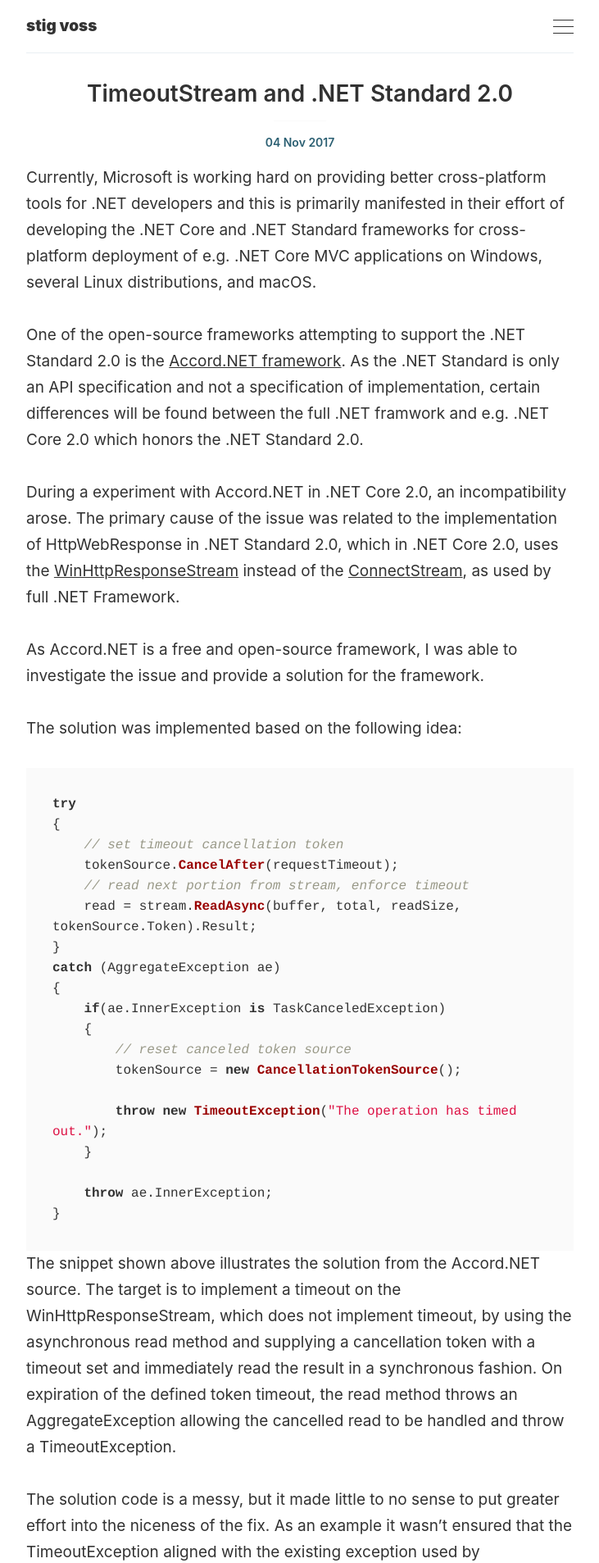
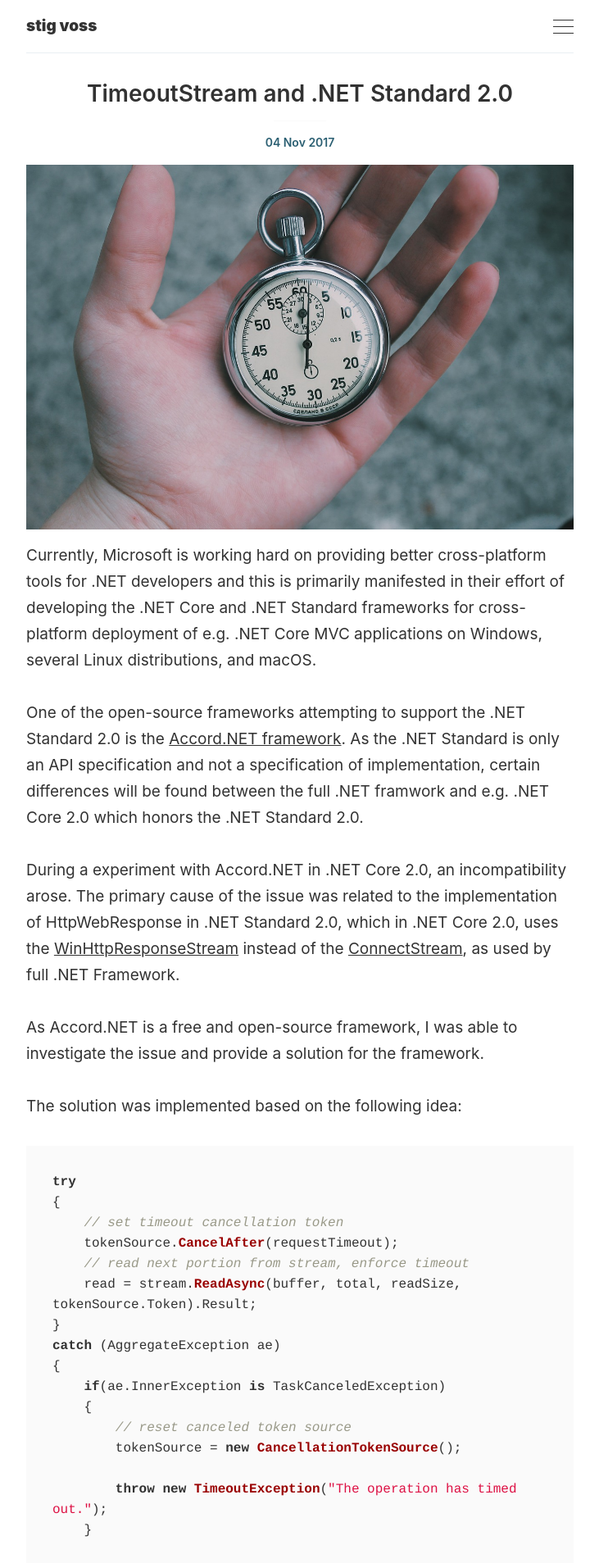
Before and after one commit to stigvoss/stigvoss.github.io-old, a Jekyll site: the page built from _posts/2017-11-04-timeoutstream-and-net-standard-20.md, in a window 1280 px wide. Shown: the top 1907 px of the page at 82% size, without its empty margins (274-1005 px from the left). Built offline with Jekyll 4.4.1, drawn with Linux system fonts in a browser that asks for light colours.

Commit message:
Add stopwatch image for TimeoutStream post. Add redirect plugin.

```diff
--- a/_config.yml
+++ b/_config.yml
@@ -26,6 +26,7 @@ sass:
 plugins:
   - jekyll-paginate
   - jekyll/tagging
+  - jekyll-redirect-from
 
 include:
   - _pages
--- a/_posts/2017-11-04-timeoutstream-and-net-standard-20.md
+++ b/_posts/2017-11-04-timeoutstream-and-net-standard-20.md
@@ -3,6 +3,7 @@ layout: post
 title: TimeoutStream and .NET Standard 2.0
 tags: [.NET, C#, Code example, I/O, Toolbox, Github]
 categories: [Programming, .NET]
+image: /images/posts/stopwatch.jpg
 ---
 
 Currently, Microsoft is working hard on providing better cross-platform tools for  .NET developers and this is primarily manifested in their effort of  developing the .NET Core and .NET Standard frameworks for cross-platform deployment of e.g. .NET Core MVC applications on Windows, several Linux distributions, and macOS.
```
Also changed, not shown: images/posts/stopwatch.jpg (added).
